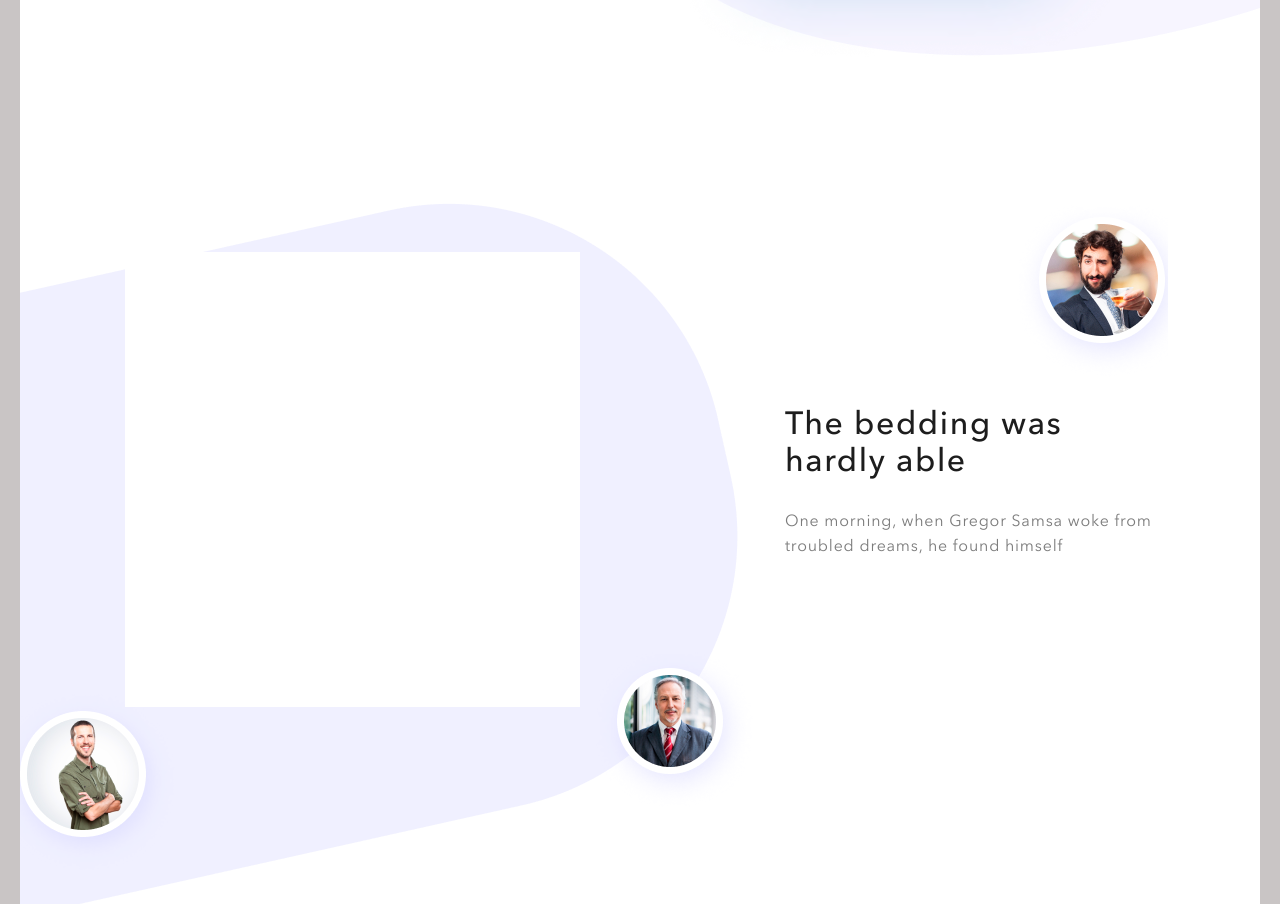
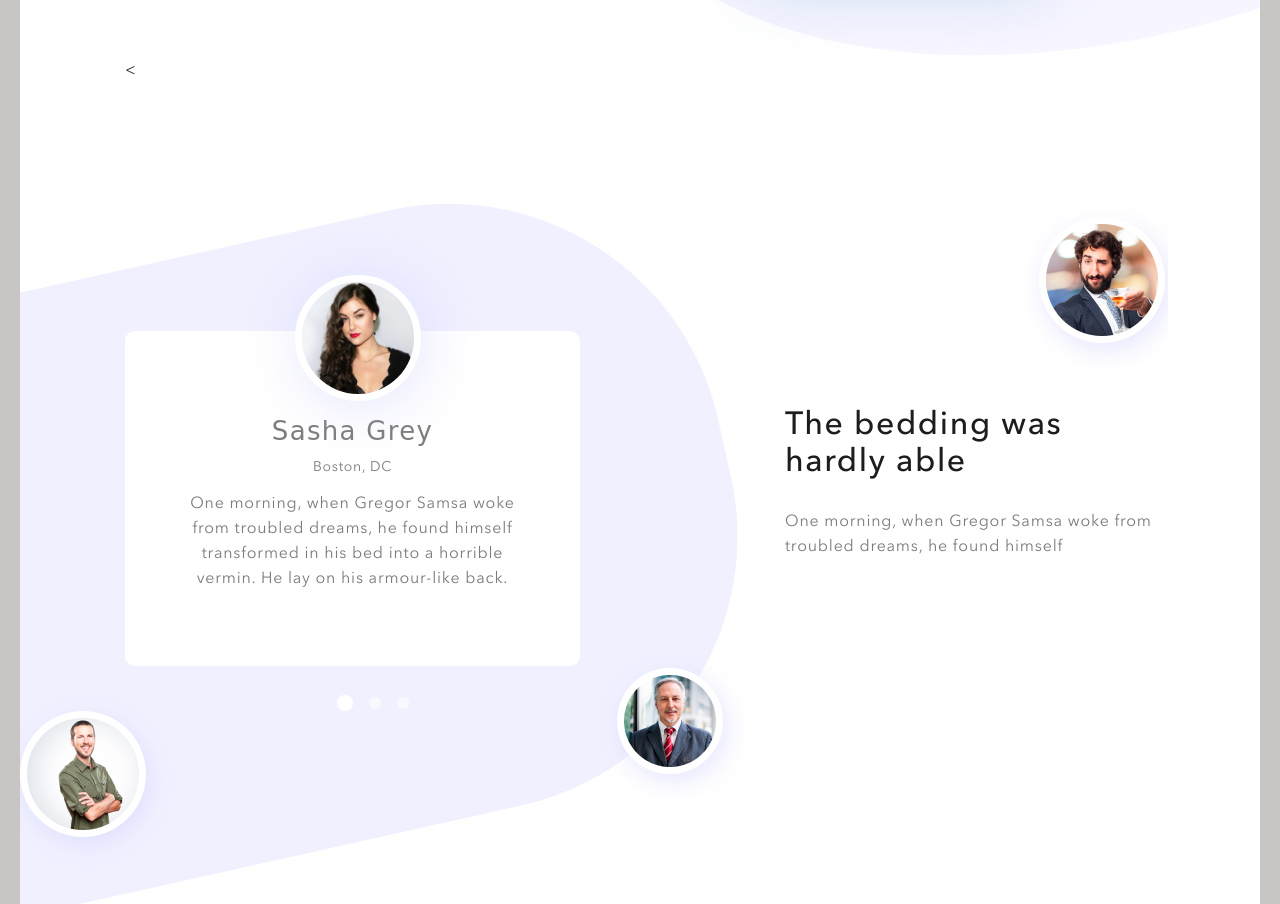
Before and after one commit to kashtakov/navigator, a website: page src/index.html in a window 1280 px wide. Shown: the part 3661-4565 px from the top of the page. Drawn offline with nearby package versions, Linux system fonts and the light colour scheme; a web font is replaced by a local one.

Commit message:
21-night

```diff
--- a/src/index.html
+++ b/src/index.html
@@ -5,6 +5,9 @@
     <meta http-equiv="X-UA-Compatible" content="IE=edge">
     <meta name="viewport" content="width=device-width, initial-scale=1.0">
     <title>Navigator</title>
+    <link rel="preconnect" href="https://fonts.googleapis.com">
+    <link rel="preconnect" href="https://fonts.gstatic.com" crossorigin>
+    <link href="https://fonts.googleapis.com/css2?family=Damion&display=swap" rel="stylesheet">
     <link rel="stylesheet" href="css/bootstrap-reboot.min.css">
     <link rel="stylesheet" href="css/font.css">
     <link rel="stylesheet" href="css/style.min.css">
@@ -149,7 +152,28 @@
     <section class="section-6">
         <div class="container">
             <div class="section-6__wrapper">
-                <div class="section-6__left"><div class="section-6__carousel"></div></div>
+                <div class="section-6__left">
+                    <div class="section-6__carousel">
+                    <<div class="block">
+                        <div class="block__avatar"> <img src="img/sasha.png" alt="saha"> </div>
+                        <div class="block__name">Sasha Grey</div>
+                        <div class="block__city">Boston, DC</div>
+                        <div class="block__text">One morning, when Gregor Samsa woke from troubled dreams, he found himself transformed in his bed into a horrible vermin. He lay on his armour-like back.</div>
+                    </div>
+                    <div class="block">
+                        <div class="block__avatar"> <img src="img/sasha.png" alt="saha"> </div>
+                        <div class="block__name">Sasha Grey</div>
+                        <div class="block__city">Boston, DC</div>
+                        <div class="block__text">One morning, when Gregor Samsa woke from troubled dreams, he found himself transformed in his bed into a horrible vermin. He lay on his armour-like back.</div>
+                    </div>
+                    <div class="block">
+                        <div class="block__avatar"> <img src="img/sasha.png" alt="saha"> </div>
+                        <div class="block__name">Sasha Grey</div>
+                        <div class="block__city">Boston, DC</div>
+                        <div class="block__text">One morning, when Gregor Samsa woke from troubled dreams, he found himself transformed in his bed into a horrible vermin. He lay on his armour-like back.</div>
+
+                </div>
+                </div></div>
                 <div class="section-6__right"><div class="bedding">The bedding  was hardly able</div>
                 <div class="bedding__text">One morning, when Gregor Samsa woke from troubled dreams, he found himself </div></div>
             </div>
--- a/src/js/script.js
+++ b/src/js/script.js
@@ -7,4 +7,10 @@
         nextArrow:'<button type="button" class="slick-next"><img src="../icons/Arrow_next.svg"></button>',
 
     });
+
+    $('.section-6__carousel').slick({
+        dots: true,
+        arrows:false,
+
+    });
   });
--- a/src/sass/blocks/_methods.scss
+++ b/src/sass/blocks/_methods.scss
@@ -51,7 +51,7 @@
             width: 460px;
             height: 160px;
            img{
-               ma
+
                border-radius: 10px;
                border: 4px solid #FFFFFF;
                box-shadow: 0px 4px 12px rgba(98, 165, 244, 0.26);
@@ -243,3 +243,5 @@
 
 
 }
+
+}
--- a/src/sass/blocks/_section-6.scss
+++ b/src/sass/blocks/_section-6.scss
@@ -11,11 +11,62 @@
     }
 
     &__carousel{
-        margin-top: 195px;
+
         display: block;
-        background-color: #fff;
         width: 455px;
         height: 455px;
+        .block{
+            margin-top: 250px;
+            width: 452px;
+            height: 335px;
+            background: #FFFFFF;
+            // box-shadow: 0px 12px 56px rgba(221, 219, 255, 0.9);
+            border-radius: 10px;
+            &__avatar{
+               position: relative;
+
+                img{
+                    position: absolute;
+                    top: -56px;
+                    left:170px;
+                    display: block;
+                    width: 126px;
+                    height: 126px;
+                    border: 7px solid #FFFFFF;
+                    border-radius: 100%;
+                    filter: drop-shadow(4px 7px 29px rgba(198, 198, 255, 0.43));
+
+                }
+
+            }
+            &__name{
+                padding-top: 76px;
+                font-family: 'Damion', cursive;
+                font-size: 26px;
+                line-height: 48px;
+                text-align: center;
+                letter-spacing: 0.05em;
+                color: #7C7C7C;
+            }
+            &__city{
+                font-size: 14px;
+                line-height: 22px;
+                text-align: center;
+                letter-spacing: 0.05em;
+                color: #7C7C7C;
+                margin-bottom: 13px;
+            }
+            &__text{
+                margin: 0 auto;
+                width: 356px;
+                font-size: 16px;
+                line-height: 25px;
+                text-align: center;
+                letter-spacing: 0.05em;
+
+color: #7C7C7C;
+            }
+        }
     }
      &__right{
 
@@ -42,5 +93,38 @@
 
 
     }
+   .slick-dots{
+       display: flex;
+       justify-content: center;
+       align-items: center;
+       list-style-type: none;
 
+
+   }
+   .slick-dots li button {
+    font-size: 0;
+    line-height: 0;
+    display: block;
+    width: 12px;
+    margin: 31px 8px;
+    height: 12px;
+    cursor: pointer;
+    color: transparent;
+    border: 0;
+    outline: none;
+    background: url(../../icons/Ellipse.png) no-repeat 0 0 / cover;
 }
+.slick-dots li.slick-active button {
+    font-size: 0;
+    line-height: 0;
+    display: block;
+    width: 16px;
+    margin: 29px 8px;
+    height: 16px;
+    cursor: pointer;
+    color: transparent;
+    border: 0;
+    outline: none;
+    background: url(../../icons/Ellipse_active.png) no-repeat 0 0 / cover;
+}
+}
```
Also changed, not shown: src/css/style.min.css, src/icons/Ellipse.png (added), src/icons/Ellipse_active.png (added), src/img/pulse.png (added), src/img/sasha.png (added).
